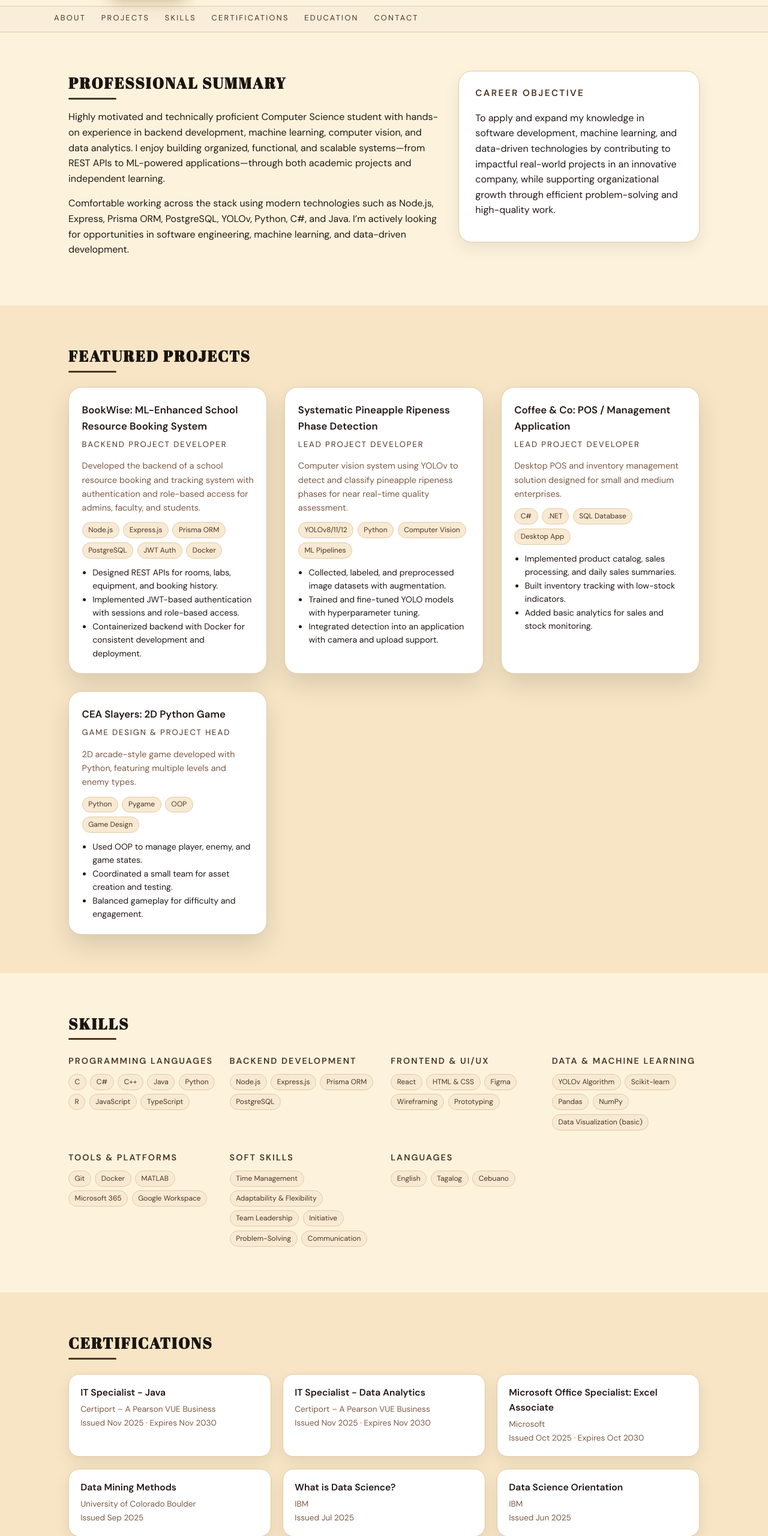
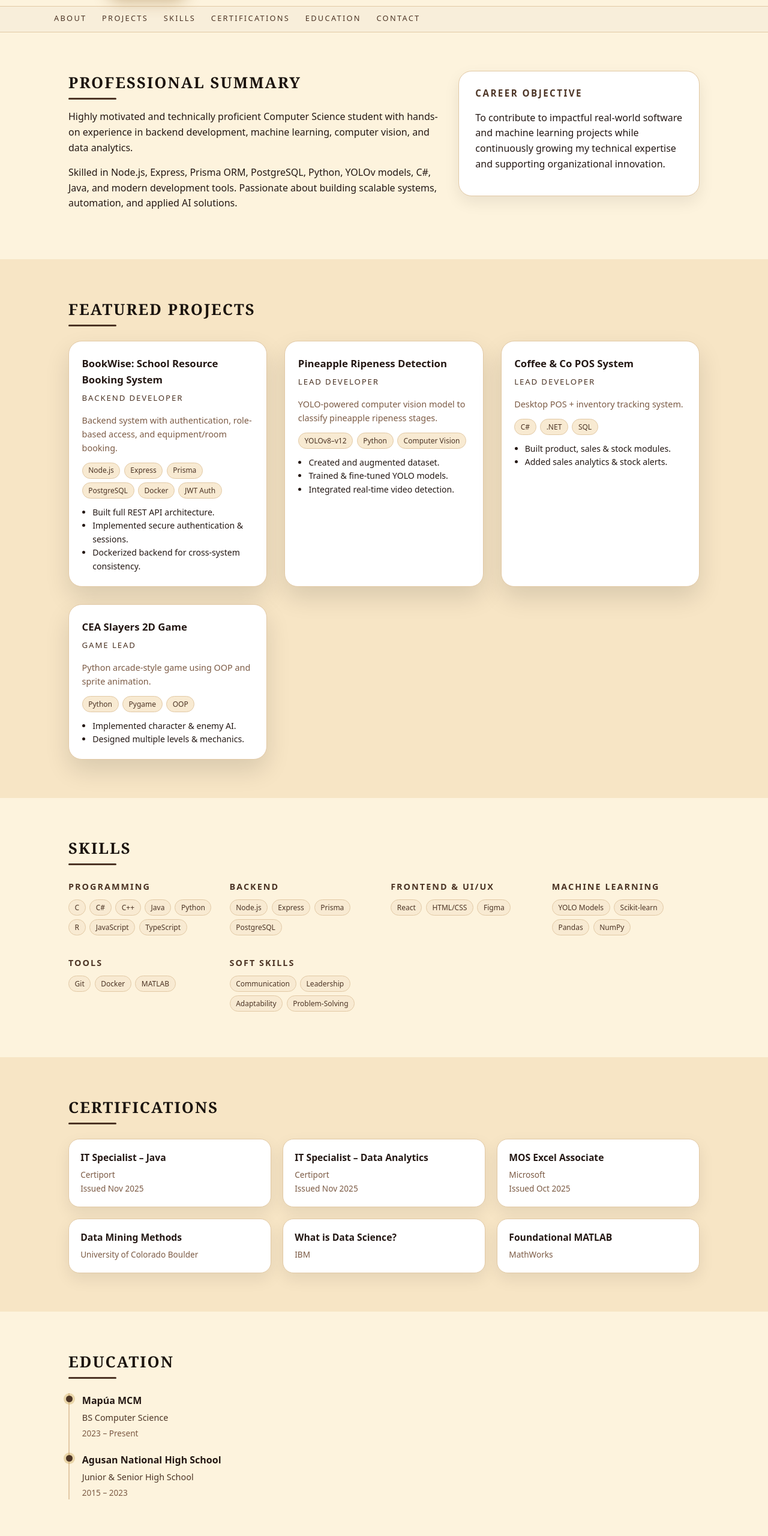
Before and after one commit to Drewww17/Philip-Andrew-Luminarias-Website, a plain HTML site: page index.html in a window 1280 px wide. Shown: the part 240-2800 px from the top of the page at 60% size. Drawn offline with Linux system fonts and the light colour scheme.

Commit message:
Update index.html

```diff
--- a/index.html
+++ b/index.html
@@ -5,29 +5,30 @@
   <meta name="viewport" content="width=device-width, initial-scale=1.0" />
   <title>Philip Andrew Luminarias | Portfolio</title>
   <link rel="stylesheet" href="style.css" />
-  <!-- Fonts to match the logo vibe -->
-  <link rel="preconnect" href="https://fonts.googleapis.com" />
-  <link rel="preconnect" href="https://fonts.gstatic.com" crossorigin />
-  <link
-    href="https://fonts.googleapis.com/css2?family=Abril+Fatface&family=DM+Sans:wght@400;500;600&display=swap"
-    rel="stylesheet"
-  />
+
+  <!-- Fonts: Playfair Display (Headings) + Inter (Body) -->
+  <link rel="preconnect" href="https://fonts.googleapis.com">
+  <link rel="preconnect" href="https://fonts.gstatic.com" crossorigin>
+  <link href="https://fonts.googleapis.com/css2?family=Inter:wght@300;400;500;600&family=Playfair+Display:wght@400;500;600;700&display=swap" rel="stylesheet">
 </head>
+
 <body>
   <header class="site-header">
     <div class="container header-content">
       <div class="brand">
-        <!-- Put your logo file in the same folder and name it logo.png -->
         <img src="logo.png" alt="Drew personal logo" class="logo" />
+
         <div>
           <h1 class="name">Philip Andrew Luminarias</h1>
           <p class="tagline">Bachelor of Science in Computer Science</p>
           <p class="sub-tagline">
             Backend Development • Machine Learning • Data Analytics • Computer Vision
           </p>
+
           <div class="header-lines">
             <span></span><span></span><span></span>
           </div>
+
           <div class="header-actions">
             <a href="#projects" class="btn primary">View Projects</a>
             <a href="#contact" class="btn secondary">Contact Me</a>
@@ -39,13 +40,10 @@
         <p>Davao City, Philippines</p>
         <p><a href="tel:+639952904537">(+63) 995-290-4537</a></p>
         <p><a href="mailto:paluminarias@gmail.com">paluminarias@gmail.com</a></p>
+
         <div class="social-links">
-          <a href="https://github.com/Drewww17" target="_blank" rel="noopener noreferrer">
-            GitHub
-          </a>
-          <a href="#" target="_blank" rel="noopener noreferrer">
-            LinkedIn
-          </a>
+          <a href="https://github.com/Drewww17" target="_blank">GitHub</a>
+          <a href="#" target="_blank">LinkedIn</a>
         </div>
       </div>
     </div>
@@ -63,7 +61,8 @@
   </header>
 
   <main>
-    <!-- About / Summary -->
+
+    <!-- ABOUT -->
     <section id="about" class="section">
       <div class="container two-column">
         <div>
@@ -71,323 +70,250 @@
           <p>
             Highly motivated and technically proficient Computer Science student with
             hands-on experience in backend development, machine learning, computer
-            vision, and data analytics. I enjoy building organized, functional, and
-            scalable systems—from REST APIs to ML-powered applications—through both
-            academic projects and independent learning.
+            vision, and data analytics.
           </p>
           <p>
-            Comfortable working across the stack using modern technologies such as
-            Node.js, Express, Prisma ORM, PostgreSQL, YOLOv, Python, C#, and Java.
-            I’m actively looking for opportunities in software engineering, machine
-            learning, and data-driven development.
+            Skilled in Node.js, Express, Prisma ORM, PostgreSQL, Python, YOLOv models, C#, Java,
+            and modern development tools. Passionate about building scalable systems,
+            automation, and applied AI solutions.
           </p>
         </div>
+
         <aside class="highlight-box">
           <h3>Career Objective</h3>
           <p>
-            To apply and expand my knowledge in software development, machine learning,
-            and data-driven technologies by contributing to impactful real-world
-            projects in an innovative company, while supporting organizational growth
-            through efficient problem-solving and high-quality work.
+            To contribute to impactful real-world software and machine learning projects
+            while continuously growing my technical expertise and supporting organizational innovation.
           </p>
         </aside>
       </div>
     </section>
 
-    <!-- Projects -->
+    <!-- PROJECTS -->
     <section id="projects" class="section section-alt">
       <div class="container">
         <h2>Featured Projects</h2>
+
         <div class="projects-grid">
+
           <article class="card">
-            <h3>BookWise: ML-Enhanced School Resource Booking System</h3>
-            <p class="role">Backend Project Developer</p>
+            <h3>BookWise: School Resource Booking System</h3>
+            <p class="role">Backend Developer</p>
             <p class="card-text">
-              Developed the backend of a school resource booking and tracking system
-              with authentication and role-based access for admins, faculty, and
-              students.
+              Backend system with authentication, role-based access, and equipment/room booking.
             </p>
             <ul class="pill-list">
-              <li>Node.js</li>
-              <li>Express.js</li>
-              <li>Prisma ORM</li>
-              <li>PostgreSQL</li>
-              <li>JWT Auth</li>
-              <li>Docker</li>
+              <li>Node.js</li><li>Express</li><li>Prisma</li>
+              <li>PostgreSQL</li><li>Docker</li><li>JWT Auth</li>
             </ul>
             <ul class="card-list">
-              <li>Designed REST APIs for rooms, labs, equipment, and booking history.</li>
-              <li>Implemented JWT-based authentication with sessions and role-based access.</li>
-              <li>Containerized backend with Docker for consistent development and deployment.</li>
+              <li>Built full REST API architecture.</li>
+              <li>Implemented secure authentication & sessions.</li>
+              <li>Dockerized backend for cross-system consistency.</li>
             </ul>
           </article>
 
           <article class="card">
-            <h3>Systematic Pineapple Ripeness Phase Detection</h3>
-            <p class="role">Lead Project Developer</p>
+            <h3>Pineapple Ripeness Detection</h3>
+            <p class="role">Lead Developer</p>
             <p class="card-text">
-              Computer vision system using YOLOv to detect and classify pineapple
-              ripeness phases for near real-time quality assessment.
+              YOLO-powered computer vision model to classify pineapple ripeness stages.
             </p>
             <ul class="pill-list">
-              <li>YOLOv8/11/12</li>
-              <li>Python</li>
-              <li>Computer Vision</li>
-              <li>ML Pipelines</li>
+              <li>YOLOv8–v12</li><li>Python</li><li>Computer Vision</li>
             </ul>
             <ul class="card-list">
-              <li>Collected, labeled, and preprocessed image datasets with augmentation.</li>
-              <li>Trained and fine-tuned YOLO models with hyperparameter tuning.</li>
-              <li>Integrated detection into an application with camera and upload support.</li>
+              <li>Created and augmented dataset.</li>
+              <li>Trained & fine-tuned YOLO models.</li>
+              <li>Integrated real-time video detection.</li>
             </ul>
           </article>
 
           <article class="card">
-            <h3>Coffee &amp; Co: POS / Management Application</h3>
-            <p class="role">Lead Project Developer</p>
-            <p class="card-text">
-              Desktop POS and inventory management solution designed for small and
-              medium enterprises.
-            </p>
+            <h3>Coffee & Co POS System</h3>
+            <p class="role">Lead Developer</p>
+            <p class="card-text">Desktop POS + inventory tracking system.</p>
             <ul class="pill-list">
-              <li>C#</li>
-              <li>.NET</li>
-              <li>SQL Database</li>
-              <li>Desktop App</li>
+              <li>C#</li><li>.NET</li><li>SQL</li>
             </ul>
             <ul class="card-list">
-              <li>Implemented product catalog, sales processing, and daily sales summaries.</li>
-              <li>Built inventory tracking with low-stock indicators.</li>
-              <li>Added basic analytics for sales and stock monitoring.</li>
+              <li>Built product, sales & stock modules.</li>
+              <li>Added sales analytics & stock alerts.</li>
             </ul>
           </article>
 
           <article class="card">
-            <h3>CEA Slayers: 2D Python Game</h3>
-            <p class="role">Game Design &amp; Project Head</p>
+            <h3>CEA Slayers 2D Game</h3>
+            <p class="role">Game Lead</p>
             <p class="card-text">
-              2D arcade-style game developed with Python, featuring multiple levels and
-              enemy types.
+              Python arcade-style game using OOP and sprite animation.
             </p>
             <ul class="pill-list">
-              <li>Python</li>
-              <li>Pygame</li>
-              <li>OOP</li>
-              <li>Game Design</li>
+              <li>Python</li><li>Pygame</li><li>OOP</li>
             </ul>
             <ul class="card-list">
-              <li>Used OOP to manage player, enemy, and game states.</li>
-              <li>Coordinated a small team for asset creation and testing.</li>
-              <li>Balanced gameplay for difficulty and engagement.</li>
+              <li>Implemented character & enemy AI.</li>
+              <li>Designed multiple levels & mechanics.</li>
             </ul>
           </article>
+
         </div>
       </div>
     </section>
 
-    <!-- Skills -->
+    <!-- SKILLS -->
     <section id="skills" class="section">
       <div class="container">
         <h2>Skills</h2>
+
         <div class="skills-grid">
+
           <div>
-            <h3>Programming Languages</h3>
+            <h3>Programming</h3>
             <ul class="pill-list">
-              <li>C</li>
-              <li>C#</li>
-              <li>C++</li>
-              <li>Java</li>
-              <li>Python</li>
-              <li>R</li>
-              <li>JavaScript</li>
-              <li>TypeScript</li>
+              <li>C</li><li>C#</li><li>C++</li><li>Java</li>
+              <li>Python</li><li>R</li><li>JavaScript</li><li>TypeScript</li>
             </ul>
           </div>
+
           <div>
-            <h3>Backend Development</h3>
+            <h3>Backend</h3>
             <ul class="pill-list">
-              <li>Node.js</li>
-              <li>Express.js</li>
-              <li>Prisma ORM</li>
-              <li>PostgreSQL</li>
+              <li>Node.js</li><li>Express</li><li>Prisma</li><li>PostgreSQL</li>
             </ul>
           </div>
+
           <div>
-            <h3>Frontend &amp; UI/UX</h3>
+            <h3>Frontend & UI/UX</h3>
             <ul class="pill-list">
-              <li>React</li>
-              <li>HTML &amp; CSS</li>
-              <li>Figma</li>
-              <li>Wireframing</li>
-              <li>Prototyping</li>
+              <li>React</li><li>HTML/CSS</li><li>Figma</li>
             </ul>
           </div>
+
           <div>
-            <h3>Data &amp; Machine Learning</h3>
+            <h3>Machine Learning</h3>
             <ul class="pill-list">
-              <li>YOLOv Algorithm</li>
-              <li>Scikit-learn</li>
-              <li>Pandas</li>
-              <li>NumPy</li>
-              <li>Data Visualization (basic)</li>
+              <li>YOLO Models</li><li>Scikit-learn</li><li>Pandas</li><li>NumPy</li>
             </ul>
           </div>
+
           <div>
-            <h3>Tools &amp; Platforms</h3>
+            <h3>Tools</h3>
             <ul class="pill-list">
-              <li>Git</li>
-              <li>Docker</li>
-              <li>MATLAB</li>
-              <li>Microsoft 365</li>
-              <li>Google Workspace</li>
+              <li>Git</li><li>Docker</li><li>MATLAB</li>
             </ul>
           </div>
+
           <div>
             <h3>Soft Skills</h3>
             <ul class="pill-list">
-              <li>Time Management</li>
-              <li>Adaptability &amp; Flexibility</li>
-              <li>Team Leadership</li>
-              <li>Initiative</li>
+              <li>Communication</li><li>Leadership</li><li>Adaptability</li>
               <li>Problem-Solving</li>
-              <li>Communication</li>
             </ul>
           </div>
-          <div>
-            <h3>Languages</h3>
-            <ul class="pill-list">
-              <li>English</li>
-              <li>Tagalog</li>
-              <li>Cebuano</li>
-            </ul>
-          </div>
+
         </div>
       </div>
     </section>
 
-    <!-- Certifications -->
+    <!-- CERTIFICATIONS -->
     <section id="certifications" class="section section-alt">
       <div class="container">
         <h2>Certifications</h2>
+
         <div class="cert-grid">
+
           <article class="cert-card">
-            <h3>IT Specialist - Java</h3>
-            <p>Certiport – A Pearson VUE Business</p>
-            <p class="cert-meta">Issued Nov 2025 · Expires Nov 2030</p>
+            <h3>IT Specialist – Java</h3>
+            <p>Certiport</p>
+            <p class="cert-meta">Issued Nov 2025</p>
           </article>
 
           <article class="cert-card">
-            <h3>IT Specialist - Data Analytics</h3>
-            <p>Certiport – A Pearson VUE Business</p>
-            <p class="cert-meta">Issued Nov 2025 · Expires Nov 2030</p>
+            <h3>IT Specialist – Data Analytics</h3>
+            <p>Certiport</p>
+            <p class="cert-meta">Issued Nov 2025</p>
           </article>
 
           <article class="cert-card">
-            <h3>Microsoft Office Specialist: Excel Associate</h3>
+            <h3>MOS Excel Associate</h3>
             <p>Microsoft</p>
-            <p class="cert-meta">Issued Oct 2025 · Expires Oct 2030</p>
+            <p class="cert-meta">Issued Oct 2025</p>
           </article>
 
           <article class="cert-card">
             <h3>Data Mining Methods</h3>
             <p>University of Colorado Boulder</p>
-            <p class="cert-meta">Issued Sep 2025</p>
           </article>
 
           <article class="cert-card">
             <h3>What is Data Science?</h3>
             <p>IBM</p>
-            <p class="cert-meta">Issued Jul 2025</p>
-          </article>
-
-          <article class="cert-card">
-            <h3>Data Science Orientation</h3>
-            <p>IBM</p>
-            <p class="cert-meta">Issued Jun 2025</p>
           </article>
 
           <article class="cert-card">
             <h3>Foundational MATLAB</h3>
             <p>MathWorks</p>
-            <p class="cert-meta">Issued Oct 2024</p>
           </article>
 
-          <article class="cert-card">
-            <h3>Foundations of UX Design &amp; Figma Prototyping</h3>
-            <p>Google</p>
-            <p class="cert-meta">Multiple courses · Issued 2025</p>
-          </article>
-
-          <article class="cert-card">
-            <h3>Foundations of Cybersecurity</h3>
-            <p>Google</p>
-            <p class="cert-meta">Issued Apr 2024</p>
-          </article>
-
-          <article class="cert-card">
-            <h3>Intro to Computers &amp; Productivity Software</h3>
-            <p>HKUST</p>
-            <p class="cert-meta">Issued Sep 2025</p>
-          </article>
-
-          <article class="cert-card">
-            <h3>Intro to UX Design</h3>
-            <p>Georgia Institute of Technology</p>
-            <p class="cert-meta">Issued May 2025</p>
-          </article>
         </div>
       </div>
     </section>
 
-    <!-- Education -->
+    <!-- EDUCATION -->
     <section id="education" class="section">
       <div class="container">
         <h2>Education</h2>
+
         <div class="timeline">
+
           <div class="timeline-item">
-            <h3>Mapúa Malayan Colleges Mindanao</h3>
-            <p class="timeline-role">Bachelor of Science in Computer Science</p>
-            <p class="timeline-meta">Davao City · Aug 2023 – Present</p>
+            <h3>Mapúa MCM</h3>
+            <p class="timeline-role">BS Computer Science</p>
+            <p class="timeline-meta">2023 – Present</p>
           </div>
+
           <div class="timeline-item">
             <h3>Agusan National High School</h3>
-            <p class="timeline-role">High School &amp; Senior High School</p>
-            <p class="timeline-meta">Butuan City · Jun 2015 – Aug 2023</p>
+            <p class="timeline-role">Junior & Senior High School</p>
+            <p class="timeline-meta">2015 – 2023</p>
           </div>
+
         </div>
+
       </div>
     </section>
 
-    <!-- Contact -->
+    <!-- CONTACT -->
     <section id="contact" class="section section-alt">
       <div class="container two-column">
+
         <div>
           <h2>Get in Touch</h2>
-          <p>
-            I’m open to internship and entry-level opportunities in software engineering,
-            backend development, machine learning, and data analytics. If you think I could
-            be a good fit for your team or project, feel free to contact me.
-          </p>
+          <p>I’m open to entry-level software engineering, backend development, and ML roles.</p>
         </div>
+
         <div class="contact-box">
           <p><strong>Email:</strong> <a href="mailto:paluminarias@gmail.com">paluminarias@gmail.com</a></p>
           <p><strong>Phone:</strong> <a href="tel:+639952904537">(+63) 995-290-4537</a></p>
-          <p><strong>Location:</strong> New Washington Village, Ma-a, Davao City, 8000</p>
-          <p><strong>GitHub:</strong> <a href="https://github.com/Drewww17" target="_blank" rel="noopener noreferrer">github.com/Drewww17</a></p>
-          <p><strong>LinkedIn:</strong> <a href="#" target="_blank" rel="noopener noreferrer">Philip Andrew Luminarias</a></p>
+          <p><strong>Location:</strong> Davao City, Philippines</p>
+          <p><strong>GitHub:</strong> <a href="https://github.com/Drewww17" target="_blank">github.com/Drewww17</a></p>
         </div>
+
       </div>
     </section>
+
   </main>
 
   <footer class="site-footer">
     <div class="container footer-content">
-      <p>&copy; <span id="year"></span> Philip Andrew Luminarias. All rights reserved.</p>
+      <p>&copy; <span id="year"></span> Philip Andrew Luminarias</p>
     </div>
   </footer>
 
   <script>
     document.getElementById("year").textContent = new Date().getFullYear();
   </script>
+
 </body>
 </html>
```
